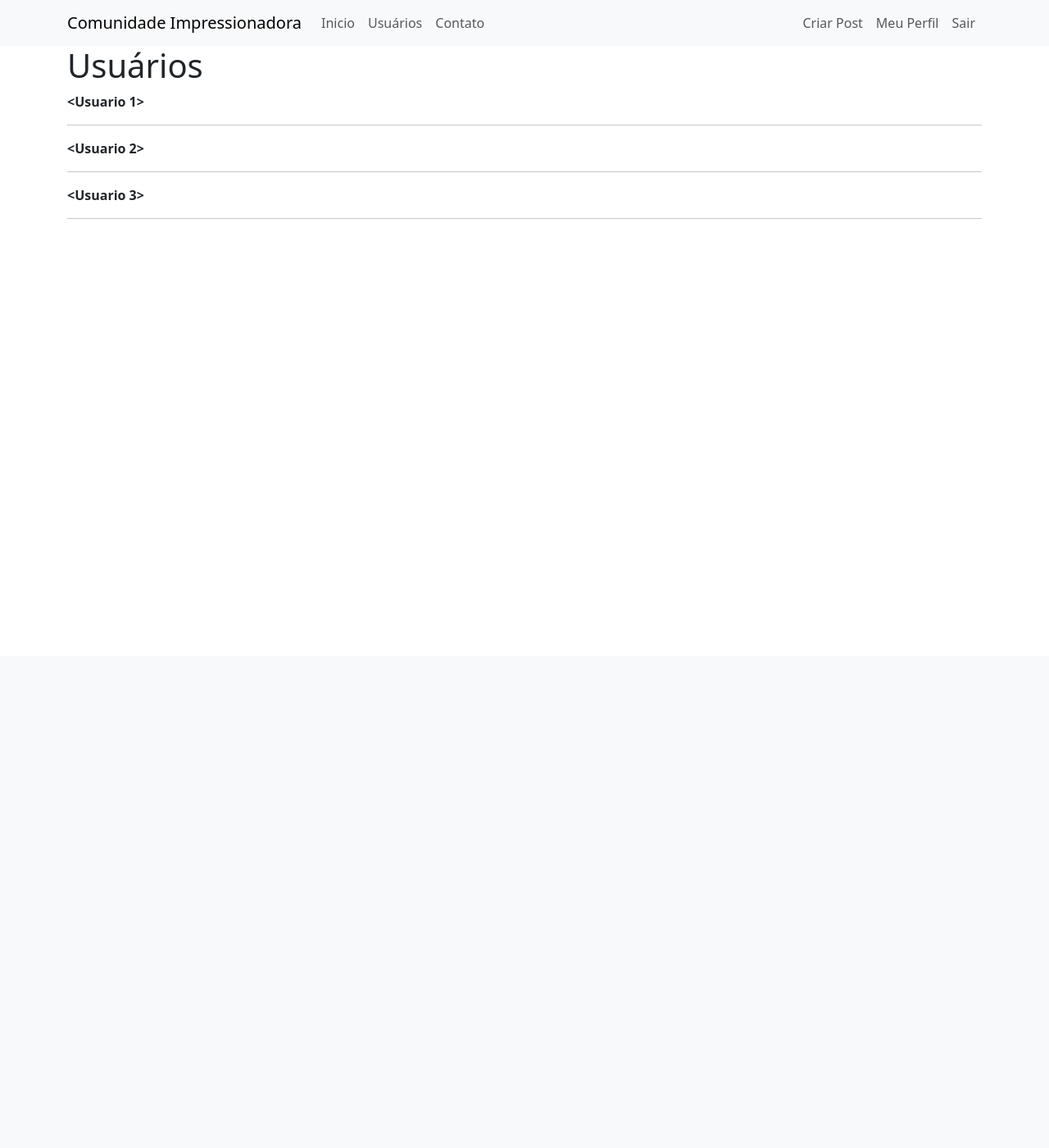
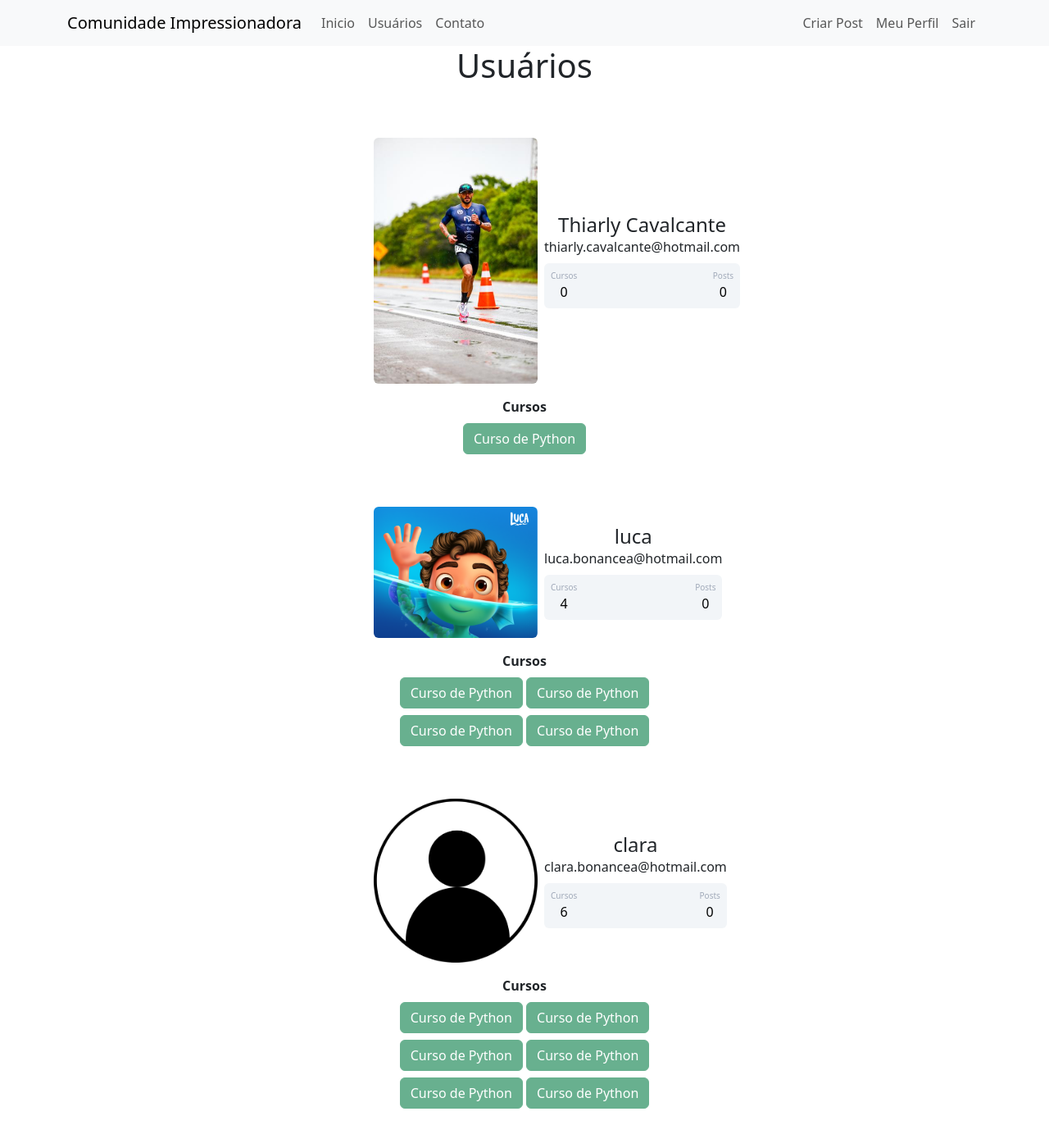
Before and after one commit to thiarly/projeto-comunidade-flask, a Flask app: page /usuarios in a window 1280 px wide. Shown: the whole page at 82% size. Before the commit the page ends 267 px from the top, so only its background shows below. Run offline with Flask 3, Linux system fonts and the light colour scheme; a user stored in the database is signed in; data comes from the database, SQL or seed files in the repository.

Commit message:
Update usuarios.html
editando a pagina de usuário com informações e foto

```diff
--- a/SiteComunidade/comunidadeintergard/templates/usuarios.html
+++ b/SiteComunidade/comunidadeintergard/templates/usuarios.html
@@ -2,12 +2,64 @@
 
 {% block body %}
 
-<div class="container">
-    <h1>Usuários</h1>
+    <div class="container text-lg-center">
+        <h1>Usuários</h1>
     {% for usuario in lista_usuario %}
-    <strong>{{usuario}}</strong>
-    <hr>
+
+        <div class="container mt-5 d-flex justify-content-center">
+            <div class="card p-3">
+                <div class="d-flex align-items-center">
+
+                    <div class="image pe-2">
+                        <img src="{{ url_for('static', filename='fotos_perfil/{}'.format(usuario.foto_perfil))}}" class="rounded" width="200" >
+                    </div>
+
+                <div class="ml-3 w-100">
+
+                <h4 class="mb-0 mt-0">{{usuario.username}}</h4>
+                <span>{{usuario.email}}</span>
+
+                <div class="p-2 mt-2 bg-primary d-flex justify-content-between rounded text-white stats">
+
+                    <div class="d-flex flex-column">
+
+                        {% if 'Não Informado' in usuario.cursos %}
+                            <span class="articles">Cursos</span>
+                            <span class="number1">0</span>
+
+                        {% else %}
+                            <span class="articles">Cursos</span>
+                            <span class="number1">{{usuario.cursos.count(';') + 1}}</span>
+
+                        {% endif%}
+
+                    </div>
+
+                    <div class="d-flex flex-column">
+
+                        <span class="rating">Posts</span>
+                        <span class="number3">0</span>
+
+                    </div>
+
+                    </div>
+                </div>
+
+                </div>
+
+            </div>
+
+        </div>
+        <div class="row justify-content-center">
+        <div class="col col-4" style="text-align: center">
+        <strong>Cursos</strong><br>
+        {% for curso in usuario.cursos.split(';')%}
+            <button type="button" class="btn btn-success mt-2" disabled>Curso de Python</button>
+        {% endfor %}
+        </div>
+
+        </div>
     {% endfor %}
+<div class="row mt-5">
 </div>
-
 {% endblock %}
```
